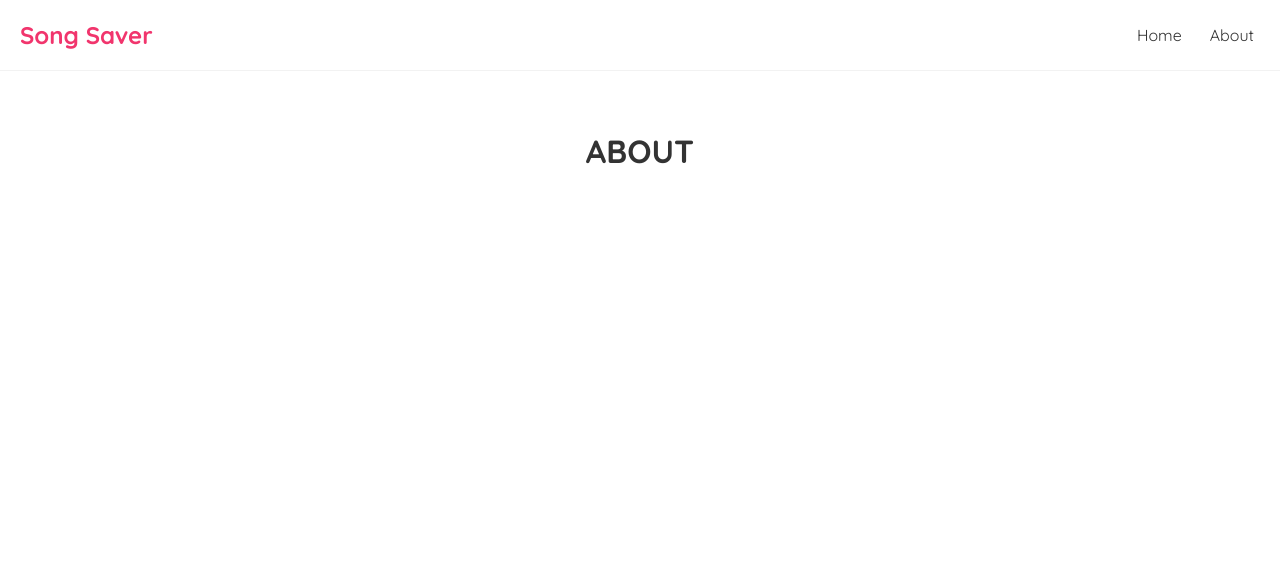
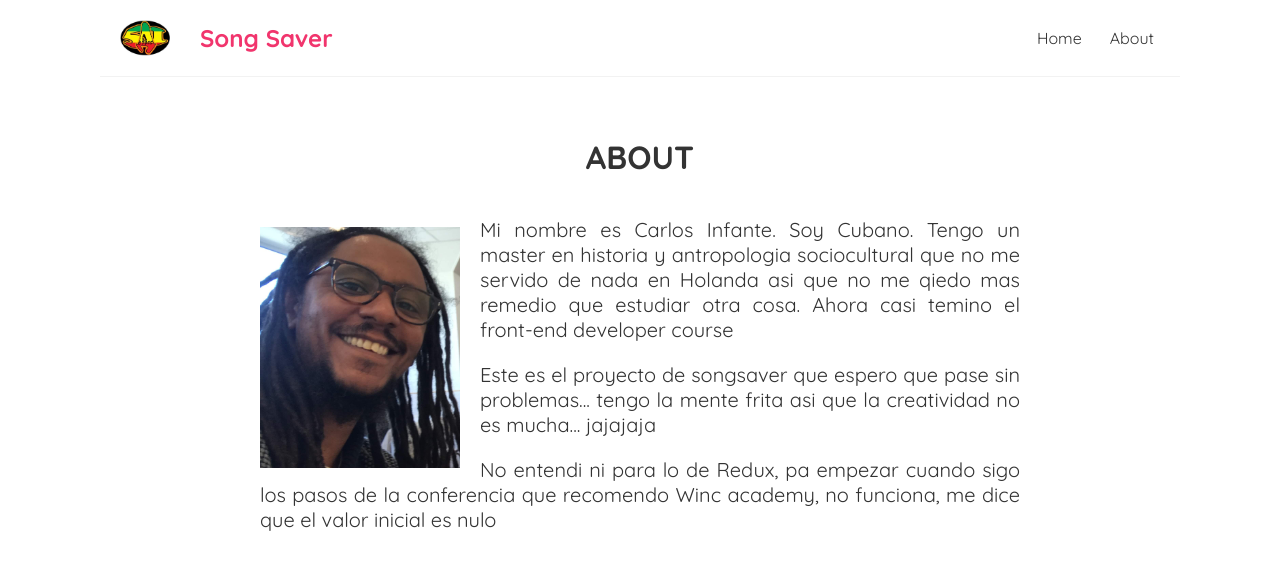
Before and after one commit to carloscfgos1980/Assignment-React-Sonsaver, a React (Create React App) app: page /about in a window 1280 px wide. Shown: the top 570 px of the page. Built offline with nearby package versions, Linux system fonts and the light colour scheme.

Commit message:
About ok

```diff
--- a/data/db.json
+++ b/data/db.json
@@ -8,18 +8,25 @@
       "id": 1
     },
     {
-      "title": "Abajo Too",
-      "artist": "Kamankola",
-      "genre": "Cuban alternative",
-      "rating": "5",
-      "id": 2
-    },
-    {
       "title": "Colors",
       "artist": "Black Panters",
       "genre": "RockRoll",
       "rating": "5",
       "id": 3
+    },
+    {
+      "title": "La vida es un divino guion",
+      "artist": "Habana Abierta",
+      "genre": "Cuban alternative",
+      "rating": "5",
+      "id": 5
+    },
+    {
+      "title": "Ay amor",
+      "artist": "Bola Nieve",
+      "genre": "Cuban alternative",
+      "rating": "5",
+      "id": 6
     }
   ]
 }
--- a/src/About.js
+++ b/src/About.js
@@ -1,7 +1,14 @@
+import yo from './yo.jpg';
+
 const About = () => {
     return (
         <div className="about">
             <h1>ABOUT</h1>
+            <img src={yo} alt="Yo" />
+            <p>Mi nombre es Carlos Infante. Soy Cubano. Tengo un master en historia y antropologia sociocultural que no me servido de nada en Holanda asi que no me qiedo mas remedio que estudiar otra cosa. Ahora casi temino el front-end developer course</p>
+            <p>Este es el proyecto de songsaver que espero que pase sin problemas... tengo la mente frita asi que la creatividad no es mucha... jajajaja</p>
+            <p>No entendi ni para lo de Redux, pa empezar cuando sigo los pasos de la conferencia que recomendo Winc academy, no funciona, me dice que el valor inicial es nulo</p>
+
         </div>
     );
 }
--- a/src/Home.js
+++ b/src/Home.js
@@ -18,9 +18,7 @@ const Home = () => {
             {error && <div>{error}</div>}
             {isPending && <div>Loading...</div>}
             <Inputs />
-            {songs && <SongList songs={
-                songs.sort((a, b) => a.artist - b.artist)
-            } />}
+            {songs && <SongList songs={songs} />}
         </div>
     );
 }
--- a/src/NavBar.js
+++ b/src/NavBar.js
@@ -1,8 +1,10 @@
 import { Link } from "react-router-dom";
+import logo from './logo.jpg';
 
 const Navbar = () => {
     return (
         <nav className="navbar">
+            <img src={logo} alt="Logo" />
             <h1>Song Saver</h1>
             <div className="links">
                 <Link to="/">Home</Link>
--- a/src/index.css
+++ b/src/index.css
@@ -7,23 +7,27 @@
   color: #333;
   text-decoration: none;
   list-style-type: none;
+
 }
 .navbar {
+  margin: 0 100px;
   padding: 20px;
   display: flex;
   align-items: center;
-  margin: 0 auto;
   border-bottom: 1px solid #f2f2f2;
+}
+.navbar img{
+  width: 50px;
+  margin-right: 30px;
 }
 .navbar h1 {
   color: #f1356d;
 }
-.navbar .links {
+.links {
   margin-left: auto;
 }
 .navbar a {
   margin-left: 16px;
-  text-decoration: none;
   padding: 6px;
 }
 .navbar a:hover {
@@ -35,11 +39,14 @@
 }
 
 /* song previews / list */
+.song-list{
+  margin: 0 auto;
+}
 .up-line ul{
   display: flex;
   justify-content:space-evenly;
   align-content: center;
-  margin-left: 80px;
+  margin: 0 80px;
   background-color: #f1356d;
 
 }
@@ -111,3 +118,24 @@
   border-radius: 8px;
   cursor: pointer;
 }
+
+/* About settings*/
+.about{
+  align-content: center;
+  margin: 0 auto;
+  max-width: 800px;
+}
+.about h1{
+  margin-bottom: 40px;
+}
+.about p{
+  margin: 20px;
+  font-size: 20px;
+  text-align: justify;
+  text-justify: inter-word;
+}
+.about img{
+  float:left;
+  width: 200px;
+  margin: 10px 20px;
+}
```
Also changed, not shown: src/logo.jpg (added), src/yo.jpg (added).
